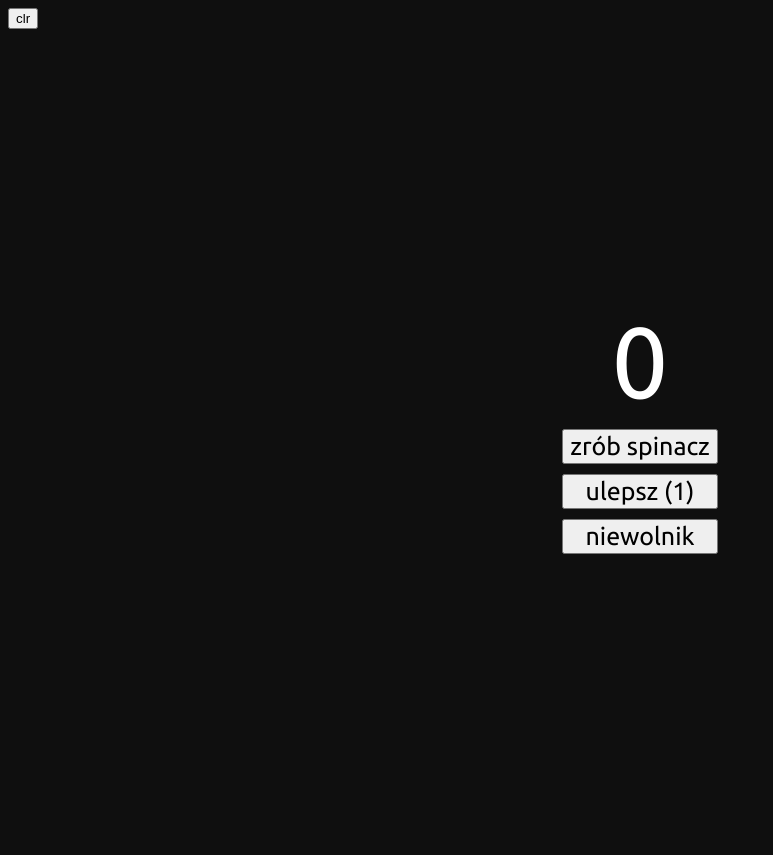
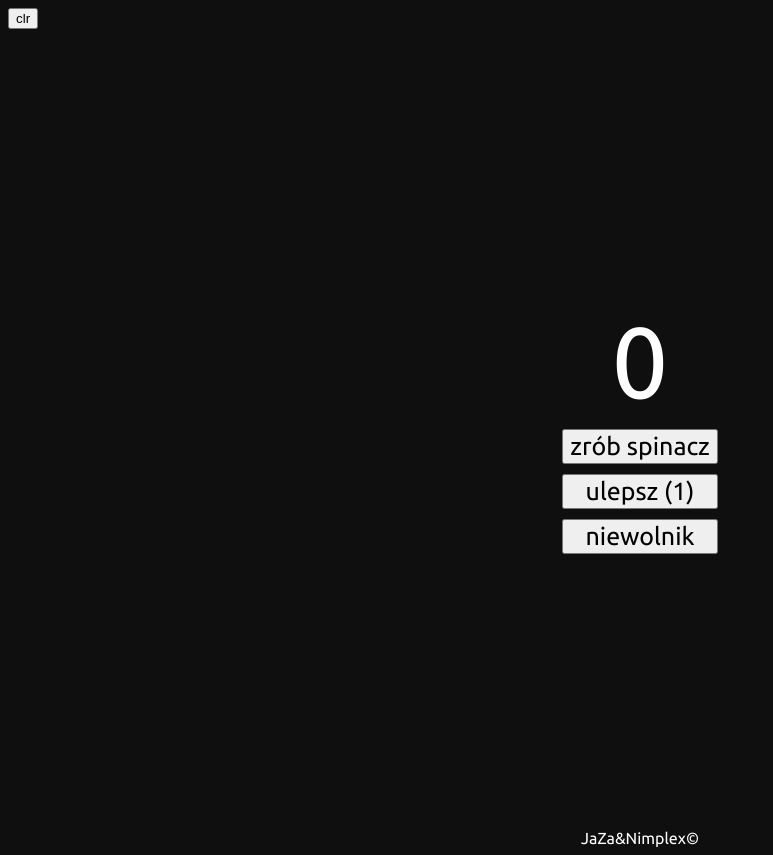
Before and after one commit to ctrl-team/NoobClicker, a plain HTML site: page index.html in a window 1280 px wide. Shown: the whole page, without its empty margins (0-773 px from the left). Drawn offline with Linux system fonts and the light colour scheme.

Commit message:
Dodano footer

```diff
--- a/index.html
+++ b/index.html
@@ -23,5 +23,6 @@
     </div>
 
     <script src="script.js"></script>
+    <footer style="text-align: center;">JaZa&Nimplex&copy</footer>
 </body>
 </html>
```
